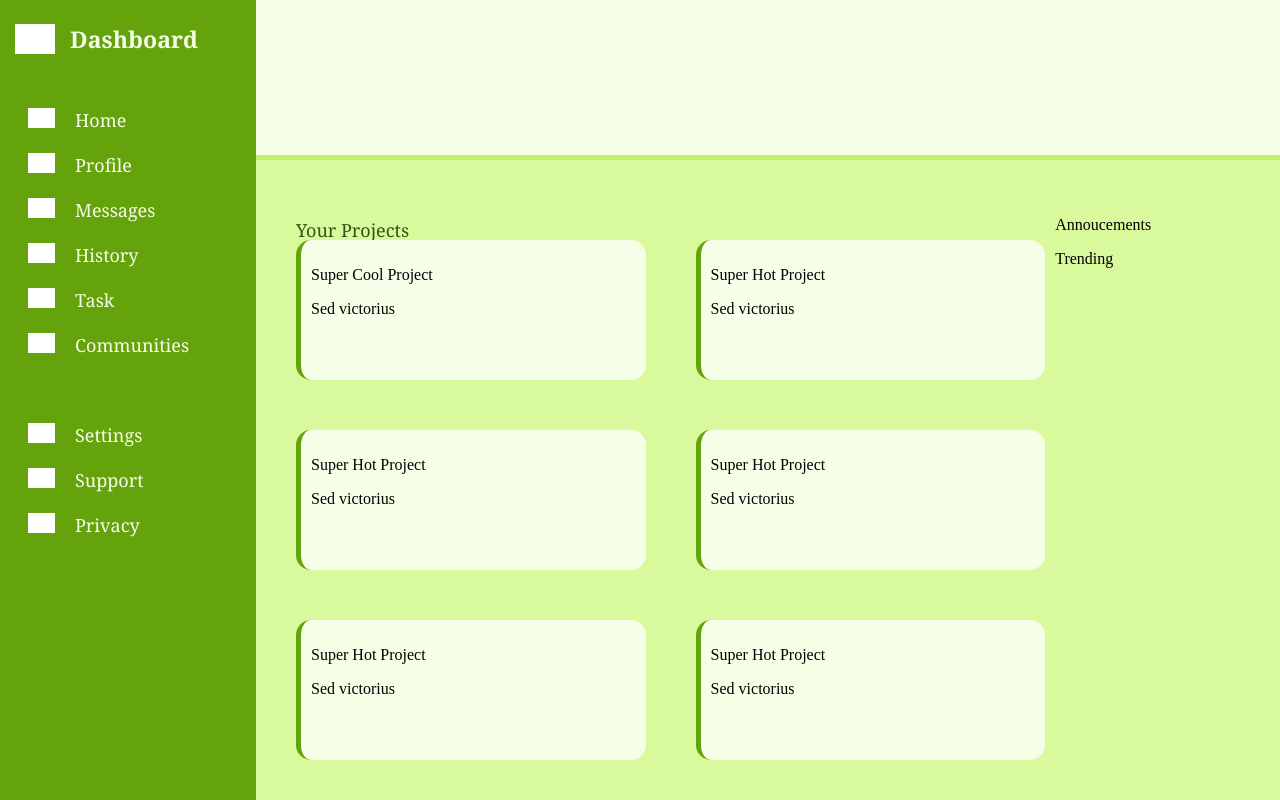
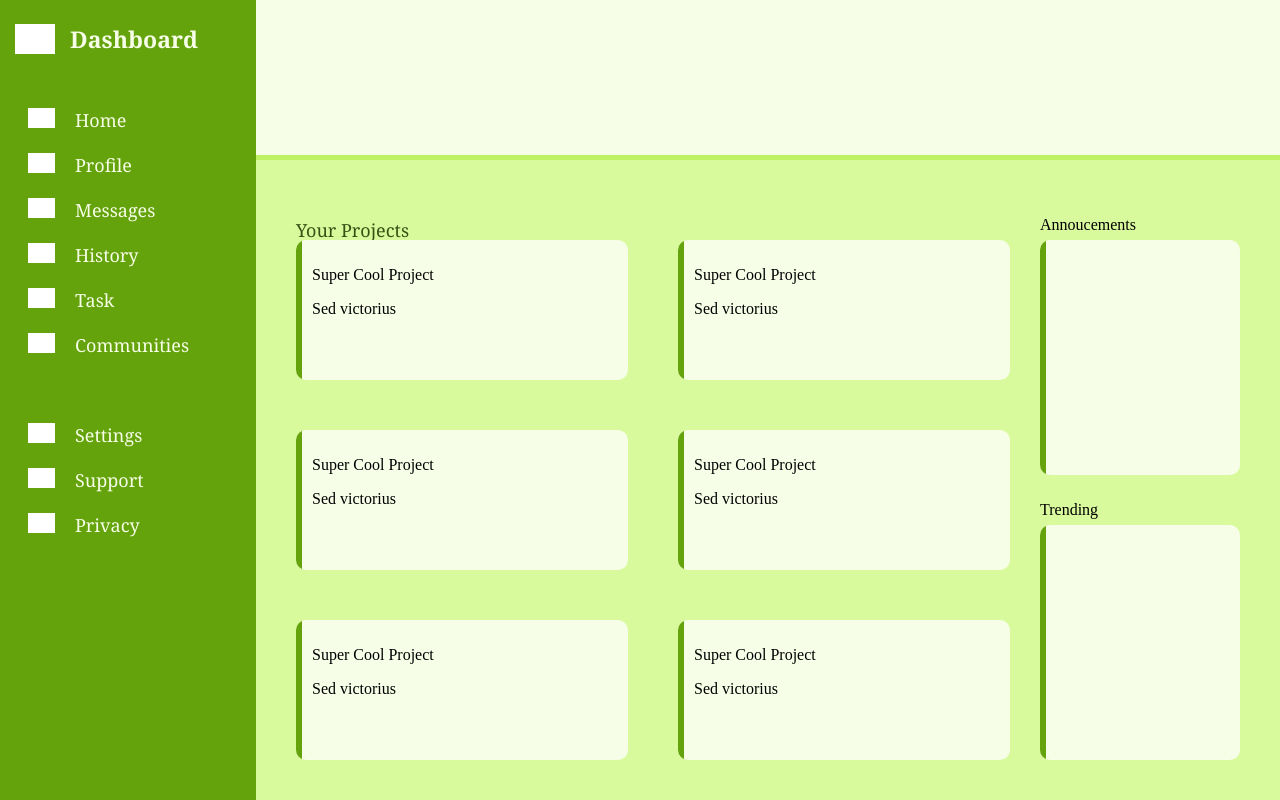
Before and after one commit to JennieLust/odin-adminpage, a plain HTML site: page index.html in a window 1280 px wide. Drawn offline with Linux system fonts and the light colour scheme; grey boxes are pictures that could not be loaded.

Commit message:
add card style w/ border and radius

```diff
--- a/index.html
+++ b/index.html
@@ -75,25 +75,25 @@ TODO
                     <p>Sed victorius</p>
                 </div>
                 <div class="card-2">
-                    <p>Super Hot Project</p>
+                    <p>Super Cool Project</p>
                     <p>Sed victorius</p>
                 </div>
                 <div class="card-3">
-                    <p>Super Hot Project</p>
+                    <p>Super Cool Project</p>
                     <p>Sed victorius</p>
                 </div>
                 <div class="card-4">
-                    <p>Super Hot Project</p>
-                    <p>Sed victorius</p>
+                    <p>Super Cool Project</p>
+                    <p>Sed victorius<p>
                 </div>
                 <div class="card-5">
-                    <p>Super Hot Project</p>
+                    <p>Super Cool Project</p>
                     <p>Sed victorius</p>
                 </div>
                 <div class="card-6">
-                    <p>Super Hot Project</p>
+                    <p>Super Cool Project</p>
                     <p>Sed victorius</p>
-                </div>
+                    </div>
             </div>
             <div class="content-side">
                 <p class="annoucement-title">Annoucements</p>
--- a/style.css
+++ b/style.css
@@ -88,10 +88,12 @@ html, body {
 
 .content-container {
     display: grid;
-    grid-template-columns: 2fr 2fr 1fr;
+    grid-template-columns: 2fr 2fr minmax(200px, 1fr);
     grid-template-rows: 30px 1fr 1fr 1fr;
+    /* doesn't give symet space between side and pr cards */
     gap: 10px;
     padding: 40px;
+    column-gap: 30px;
 }
 
 .project-title {
@@ -111,22 +113,49 @@ html, body {
     gap: 50px;
 }
 
-.project-container div {
+.project-container > div {
+
+    border-left: 6px solid #65A30D;
     background-color: #F7FEE7;
-    border-radius: 15px;
     padding: 10px;
-    border-left: 5px solid #65A30D;
+    -webkit-clip-path: inset(0px round 10px 10px 10px 10px);
+    clip-path: inset(0px round 10px 10px 10px 10px);
 }
+
 
 .content-side {
     grid-column: 3 / 4;
     grid-row: 1 / 5;
+    display: grid;
+    grid-template-columns: 1fr;
+    grid-template-rows: 30px 1fr 30px 1fr;
+    gap: 10px;
+
+
+}
+
+.content-side div {
+    border-left: 6px solid #65A30D;
+    background-color: #F7FEE7;
+    padding: 10px;
+    -webkit-clip-path: inset(0px round 10px 10px 10px 10px);
+    clip-path: inset(0px round 10px 10px 10px 10px);
 }
 
 .announcements-title {
-
+    grid-row: 1 / 2;
 }
 
 .announcements-container {
+    grid-row: 2 / 3;
     background-color: #F7FEE7;
 }
+
+.trending-title {
+    grid-row: 3 / 4;
+}
+
+.trending-container {
+    grid-row: 4 / 5;
+    background-color: #F7FEE7;
+}
```
